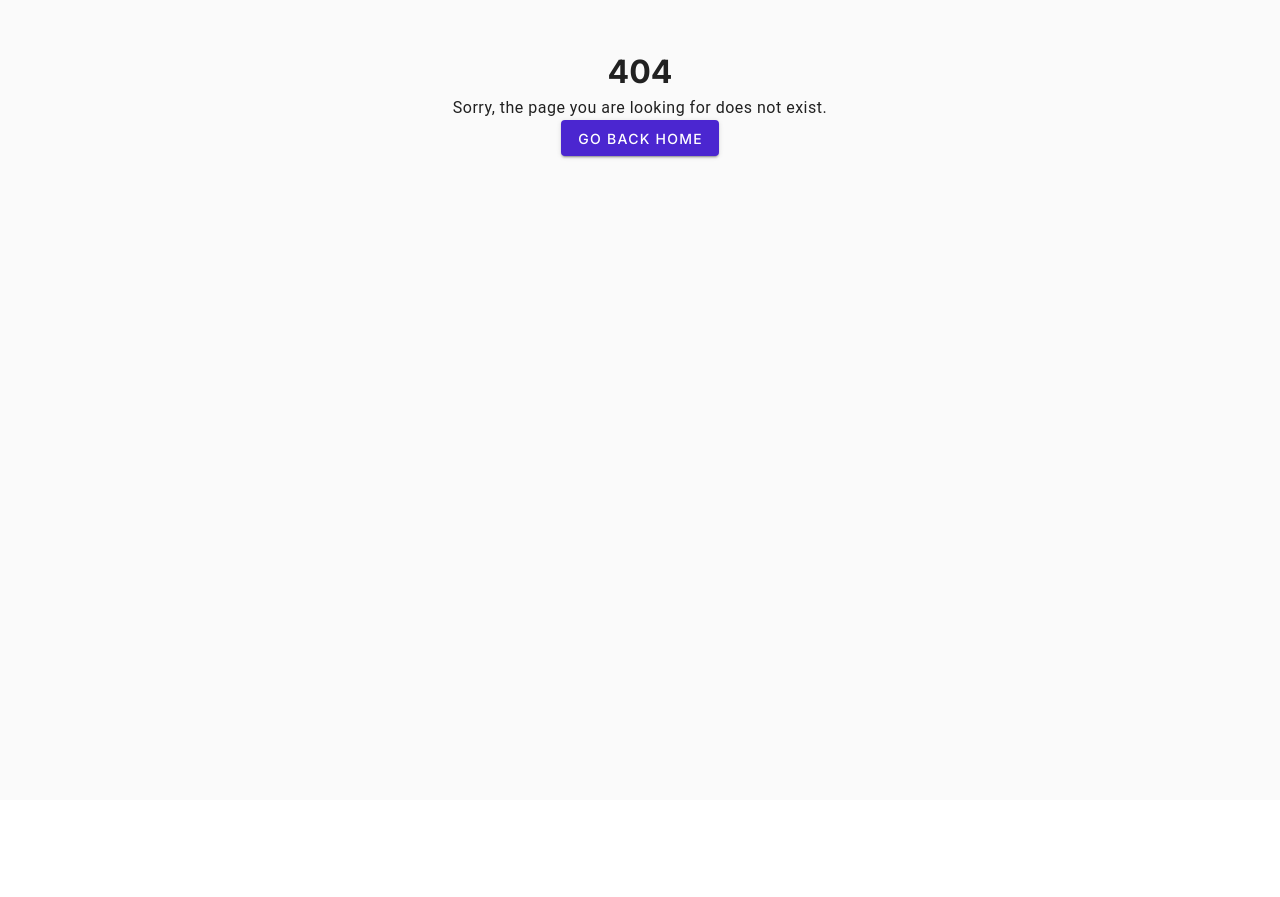
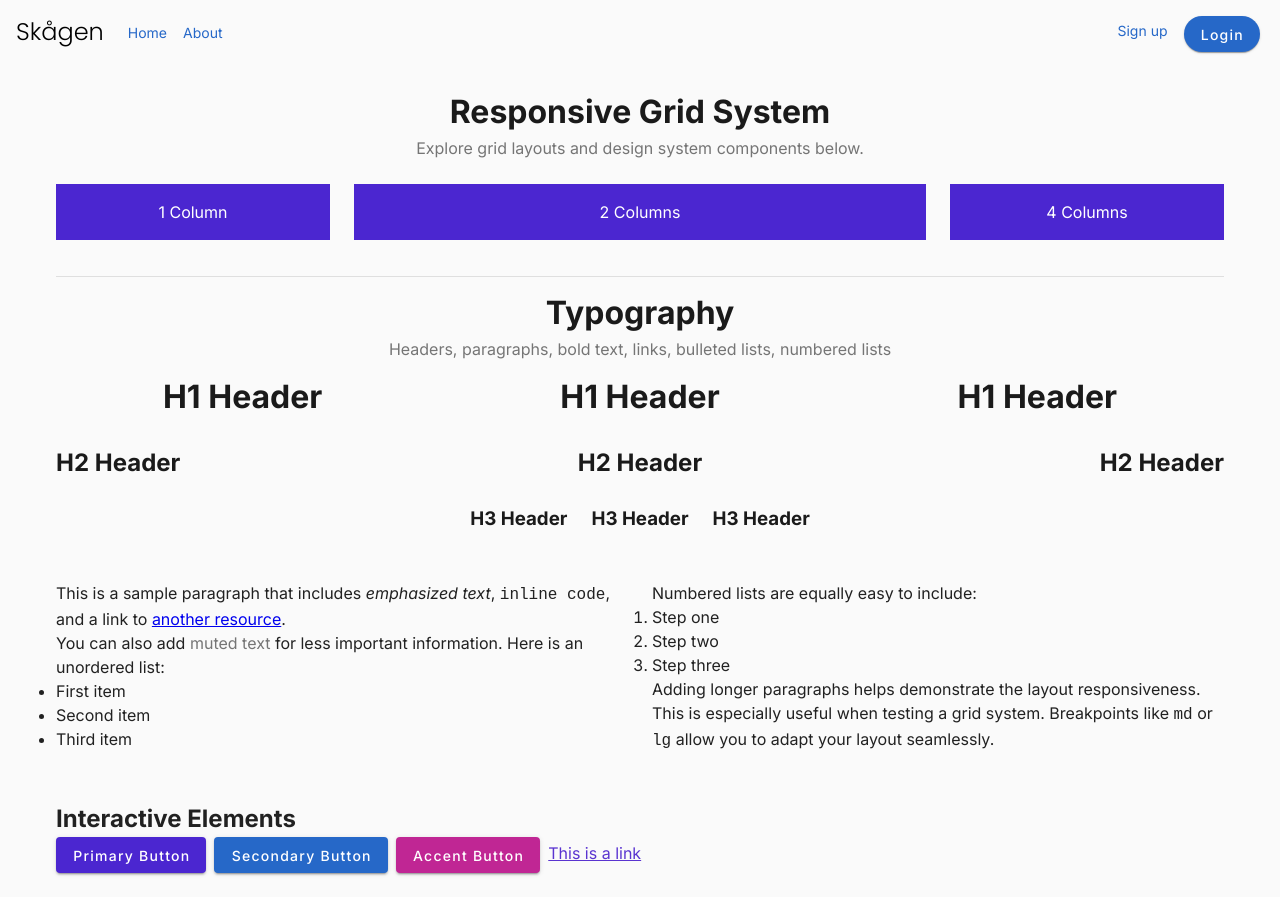
Before and after one commit to LukV/skagen, a Vue app in the folder frontend/: page /about in a window 1280 px wide. Before the commit this address had no page. Before the commit the page ends 800 px from the top, so only its background shows below. Built offline with nearby package versions, Linux system fonts and the light colour scheme.

Commit message:
Layout homepage

```diff
--- a/frontend/package.json
+++ b/frontend/package.json
@@ -23,6 +23,8 @@
     "@vue/cli-service": "~5.0.0",
     "eslint": "^7.32.0",
     "eslint-plugin-vue": "^8.0.3",
+    "sass": "^1.81.0",
+    "sass-loader": "^16.0.3",
     "vue-cli-plugin-vuetify": "~2.5.8",
     "webpack-plugin-vuetify": "^2.0.0-alpha.0"
   },
--- a/frontend/src/assets/styles/globals.css
+++ b/frontend/src/assets/styles/globals.css
@@ -1,14 +1,13 @@
+@import url('https://fonts.googleapis.com/css2?family=Inter:wght@400;600;700&family=Poppins:wght@600&display=swap');
+
 html {
-    font-family: 'Inter', sans-serif;
-    line-height: 1.5;
-    font-size: 1rem;
-    text-rendering: optimizeLegibility;
-    -webkit-font-smoothing: antialiased;
-    -moz-osx-font-smoothing: grayscale;
+  font-family: 'Inter', sans-serif; /* Body text */
 }
 
-h1,
-h2,
-h3 {
-    font-family: 'Inter', sans-serif;
+h1, h2, h3 {
+  font-family: 'Inter', sans-serif; /* Headers */
 }
+
+.logo-text {
+  font-family: 'Poppins', sans-serif; /* Logo text */
+}
--- a/frontend/src/assets/styles/variables.css
+++ b/frontend/src/assets/styles/variables.css
@@ -1,10 +1,10 @@
 :root {
-    --clr-primary: #4b26d0;
-    --clr-secondary: #abd026;
-    --clr-accent: #f88d6e;
-    --clr-background: #efe7fb;
-    --clr-surface: #ffffff;
-    --clr-header-text: #212121;
-    --clr-body-text: #424242;
-    --clr-subtext: #757575;
-  }
+  --clr-primary: #5a34d0; /* Softer purple */
+  --clr-secondary: #2668c8; /* Cooler blue */
+  --clr-accent: #c02694; /* Warmer magenta */
+  --clr-background: #f5f3fa; /* Clean, neutral lavender tint */
+  --clr-surface: #ffffff; /* No change */
+  --clr-header-text: #1a1a1a; /* Slightly darker */
+  --clr-body-text: #383838; /* Better contrast */
+  --clr-subtext: #757575; /* More visible muted text */
+}
--- a/frontend/src/components/AppHeader.vue
+++ b/frontend/src/components/AppHeader.vue
@@ -1,53 +1,92 @@
 <template>
-  <v-app-bar color="background" flat>
-    <!-- Logo and Navigation Links -->
-    <v-toolbar-title>
-      <span class="logo">Skågen</span>
-    </v-toolbar-title>
-
-    <v-btn-group>
-      <v-btn text class="nav-link">Home</v-btn>
-      <v-btn text class="nav-link">About</v-btn>
-    </v-btn-group>
-
-    <v-spacer />
-
-    <!-- Sign Up and Login -->
-    <v-btn text class="signup-button">Sign Up</v-btn>
-    <v-btn outlined color="primary" class="login-button">Login</v-btn>
+  <v-app-bar color="background" scroll-behavior="elevate">
+    <div class="d-flex align-center">
+      <v-app-bar-title>
+        <span class="logo ml-4 mr-2">Skågen</span>
+      </v-app-bar-title>
+      <div class="d-flex align-center ml-4">
+        <div class="hidden-sm-and-down">
+          <router-link to="/home" class="nav-link mt-1 mr-4">Home</router-link>
+          <router-link to="/about" class="nav-link mt-1 mr-4">About</router-link>
+        </div>
+      </div>
+    </div>
+    <template v-slot:append>
+      <div class="hidden-sm-and-down">
+        <router-link to="/about" class="nav-link mt-1 mr-4">Sign up</router-link>
+        <v-btn class="login-button mr-4 mt-1" rounded="xl" elevation="1">Login</v-btn>
+      </div>
+      <v-app-bar-nav-icon variant="text" @click.stop="drawer = !drawer" class="hidden-md-and-up"></v-app-bar-nav-icon>
+    </template>
   </v-app-bar>
+  <v-navigation-drawer v-model="drawer" :width="120" app temporary>
+    <v-list>
+      <v-list-item>
+        <router-link to="/home" class="drawer-link">Home</router-link>
+      </v-list-item>
+      <v-list-item>
+        <router-link to="/about" class="drawer-link">About</router-link>
+      </v-list-item>
+      <v-list-item>
+        <router-link to="/signup" class="drawer-link">Sign up</router-link>
+      </v-list-item>
+      <v-list-item>
+        <router-link to="/login" class="drawer-link">Login</router-link>
+      </v-list-item>
+    </v-list>
+  </v-navigation-drawer>
 </template>
 
 <script>
 export default {
   name: "AppHeader",
+  data: () => ({
+    drawer: false,
+  }),
+
+  watch: {
+    group() {
+      this.drawer = false
+    },
+  },
 };
 </script>
 
 <style scoped>
-/* Styling for the logo */
 .logo {
   font-family: "Poppins", sans-serif;
   font-weight: 300;
   font-size: 24px;
-  color: var(--clr-primary);
-}
-
-/* Styling for navigation links */
-.nav-link {
-  text-transform: none; /* Prevent uppercase */
-  font-size: 1rem; /* Adjust for readability */
-  margin-left: 1rem;
-}
-
-/* Styling for buttons */
-.signup-button {
-  text-transform: none;
-  font-size: 1rem;
 }
 
 .login-button {
+  background-color: var(--clr-secondary) !important;
+  color: var(--clr-surface) !important;
+  border-radius: 8px;
   text-transform: none;
-  font-size: 1rem;
+  box-shadow: 0 2px 4px rgba(0, 0, 0, 0.1);
+  transition: background-color 0.2s, box-shadow 0.2s;
+  font-size: 14px;
+}
+
+.login-button:hover {
+  background-color: darken(var(--clr-secondary), 10%);
+  box-shadow: 0 4px 6px rgba(0, 0, 0, 0.15);
+}
+
+a {
+  font-size: 14px;
+  color: var(--clr-secondary);
+  text-decoration: none;
+  transition: color 0.6s ease;
+}
+
+a:hover {
+  color: darken(var(--clr-header-text), 35%);
+  text-decoration: underline;
+}
+
+a:active {
+  color: var(--clr-primary);
 }
 </style>
--- a/frontend/src/layouts/DefaultLayout.vue
+++ b/frontend/src/layouts/DefaultLayout.vue
@@ -4,9 +4,6 @@
         <main>
             <router-view />
         </main>
-        <footer>
-            <p>Footer</p>
-        </footer>
     </div>
 </template>
 
--- /dev/null
+++ b/frontend/src/pages/AboutPage.vue
@@ -0,0 +1,127 @@
+<template>
+    <v-main>
+      <v-container class="py-6" max-width="lg">
+        <v-row justify="center">
+          <v-col cols="12" class="text-center">
+            <h1 style="color: var(--clr-header-text);">Responsive Grid System</h1>
+            <p style="color: var(--clr-subtext);">Explore grid layouts and design system components below.</p>
+          </v-col>
+        </v-row>
+        <v-row class="mb-6">
+          <v-col cols="12" sm="6" md="4" lg="3">
+            <div class="bg-primary text-white pa-4 text-center">1 Column</div>
+          </v-col>
+          <v-col cols="12" sm="6" md="8" lg="6">
+            <div class="bg-primary text-white pa-4 text-center">2 Columns</div>
+          </v-col>
+          <v-col cols="12" sm="12" md="12" lg="3">
+            <div class="bg-primary text-white pa-4 text-center">4 Columns</div>
+          </v-col>
+        </v-row>
+        <v-divider></v-divider>
+        <v-col cols="12" class="text-center">
+            <h1 style="color: var(--clr-header-text);">Typography</h1>
+            <p style="color: var(--clr-subtext);">Headers, paragraphs, bold text, links, bulleted lists, numbered lists </p>
+          </v-col>
+
+
+        <!-- Design System Showcase -->
+<!-- Headers in Flexboxes -->
+<v-row class="mb-6">
+        <v-col cols="12">
+          <v-row justify="space-around">
+            <v-col cols="auto">
+              <h1 style="color: var(--clr-header-text);">H1 Header</h1>
+            </v-col>
+            <v-col cols="auto">
+              <h1 style="color: var(--clr-header-text);">H1 Header</h1>
+            </v-col>
+            <v-col cols="auto">
+              <h1 style="color: var(--clr-header-text);">H1 Header</h1>
+            </v-col>
+          </v-row>
+          <v-row justify="space-between">
+            <v-col cols="auto">
+              <h2 style="color: var(--clr-header-text);">H2 Header</h2>
+            </v-col>
+            <v-col cols="auto">
+              <h2 style="color: var(--clr-header-text);">H2 Header</h2>
+            </v-col>
+            <v-col cols="auto">
+              <h2 style="color: var(--clr-header-text);">H2 Header</h2>
+            </v-col>
+          </v-row>
+          <v-row justify="center">
+            <v-col cols="auto">
+              <h3 style="color: var(--clr-header-text);">H3 Header</h3>
+            </v-col>
+            <v-col cols="auto">
+              <h3 style="color: var(--clr-header-text);">H3 Header</h3>
+            </v-col>
+            <v-col cols="auto">
+              <h3 style="color: var(--clr-header-text);">H3 Header</h3>
+            </v-col>
+          </v-row>
+        </v-col>
+      </v-row>
+
+      <!-- Paragraphs with Enhanced Elements -->
+      <v-row class="mb-6">
+        <v-col cols="12" md="6">
+          <p>
+            This is a sample paragraph that includes <em>emphasized text</em>,
+            <code>inline code</code>, and a link to
+            <a href="#">another resource</a>.
+          </p>
+          <p>
+            You can also add <span class="text-muted">muted text</span> for less important information.
+            Here is an unordered list:
+          </p>
+          <ul>
+            <li>First item</li>
+            <li>Second item</li>
+            <li>Third item</li>
+          </ul>
+        </v-col>
+        <v-col cols="12" md="6">
+          <p>
+            Numbered lists are equally easy to include:
+          </p>
+          <ol>
+            <li>Step one</li>
+            <li>Step two</li>
+            <li>Step three</li>
+          </ol>
+          <p>
+            Adding longer paragraphs helps demonstrate the layout responsiveness.
+            This is especially useful when testing a grid system.
+            Breakpoints like <code>md</code> or <code>lg</code> allow you to adapt your layout seamlessly.
+          </p>
+        </v-col>
+      </v-row>
+
+        <!-- Buttons and Links -->
+        <v-row>
+          <v-col cols="12">
+            <h2>Interactive Elements</h2>
+            <v-btn color="primary" class="mr-2">Primary Button</v-btn>
+            <v-btn color="secondary" class="mr-2">Secondary Button</v-btn>
+            <v-btn color="accent" class="mr-2">Accent Button</v-btn>
+            <a href="#" style="color: var(--clr-primary);">This is a link</a>
+          </v-col>
+        </v-row>
+      </v-container>
+    </v-main>
+  </template>
+
+  <script>
+  export default {
+    name: 'AboutPage',
+  };
+  </script>
+
+  <style scoped>
+  .text-muted {
+    color: var(--clr-subtext);
+  }
+  </style>
--- a/frontend/src/pages/HomePage.vue
+++ b/frontend/src/pages/HomePage.vue
@@ -1,5 +1,66 @@
 <template>
-    <div>
-        <h1>Welcome to the Home Page</h1>
-    </div>
+    <v-main class="d-flex align-center justify-center" style="min-height: 300px;">
+        <v-container class="py-6" max-width="lg">
+            <v-row justify="center">
+                <v-col cols="6" class="text-center">
+                    <h1 class="mb-6">From academia to your world</h1>
+                    <p class="mb-8">
+                        Skågen bridges academia with professionals and the naturally curious, blending intellectual
+                        rigour with social engagement. Dive into the convergence of ideas, disciplines and perspectives.
+                    </p>
+                    <v-btn variant="flat" color="secondary">Sign in to explore</v-btn>
+                </v-col>
+            </v-row>
+    <!-- Row 1 -->
+    <v-row class="mb-12" justify="center">
+      <!-- Text Section -->
+      <v-col cols="12" md="6">
+        <h2>Build your case with thought-provoking ideas</h2>
+        <p class="body-text">
+          Explore summarized content from philosophy, technology and beyond - reviewed and validated by the original researchers. Access to cutting-edge field-specific research without needing to dig through academic journals.
+        </p>
+        <v-btn variant="flat" color="secondary" class="cta-button">
+          For professionals and enthusiasts
+          <v-icon end>mdi-arrow-right</v-icon>
+        </v-btn>
+      </v-col>
+      <!-- Image Section -->
+      <v-col cols="12" md="6" class="d-flex justify-center">
+        <v-img src="https://via.placeholder.com/400x300" alt="Placeholder image" max-width="100%" />
+      </v-col>
+    </v-row>
+
+    <!-- Row 2 -->
+    <v-row justify="center">
+      <!-- Image Section -->
+      <v-col cols="12" md="6" class="d-flex justify-center">
+        <v-img src="https://via.placeholder.com/400x300" alt="Placeholder image" max-width="100%" />
+      </v-col>
+      <!-- Text Section -->
+      <v-col cols="12" md="6">
+        <h2>Engage with experts and peers</h2>
+        <p class="body-text">
+          Learn first-hand how your ideas shape lives and professions. Citation-based interactions replace claps with meaningful acknowledgments. We encourage cites from professionals, bloggers, and peers.
+        </p>
+        <v-btn variant="flat" color="secondary" class="cta-button">
+          For researchers and scholars
+          <v-icon end>mdi-arrow-right</v-icon>
+        </v-btn>
+      </v-col>
+    </v-row>
+  </v-container>
+    </v-main>
 </template>
+
+<style scoped>
+h1 {
+    font-weight: 600;
+    font-family: "Poppins", sans-serif;
+    font-size: 28px;
+    color: var(--clr-header-text);
+}
+
+p {
+    color: var(--clr-subtext);
+}
+</style>
--- a/frontend/src/router/index.js
+++ b/frontend/src/router/index.js
@@ -4,6 +4,7 @@ import AuthLayout from '@/layouts/AuthLayout.vue';
 import HomePage from '@/pages/HomePage.vue';
 import LoginPage from '@/pages/LoginPage.vue';
 import NotFoundPage from '@/pages/NotFoundPage.vue';
+import AboutPage from '@/pages/AboutPage.vue';
 
 const routes = [
     {
@@ -12,6 +13,7 @@ const routes = [
         children: [
             { path: '', name: 'Home', component: HomePage },
             { path: 'home', name: 'HomeAlias', component: HomePage },
+            { path: 'about', name: 'About', component: AboutPage },
         ],
     },
     {
--- a/frontend/vue.config.js
+++ b/frontend/vue.config.js
@@ -3,7 +3,7 @@ module.exports = defineConfig({
   transpileDependencies: true,
   chainWebpack: (config) => {
     config.plugin('html').tap((args) => {
-      args[0].title = 'Skågen: Academia <> Your world';
+      args[0].title = 'Skågen Bright Minds Service';
       args[0].templateParameters = {
         BASE_URL: process.env.BASE_URL || '/'
       };
```
Also changed, not shown: frontend/src/plugins/vuetify.js (+9 -4 lines), 1 other file (tests, documents, lock files or other folders).
